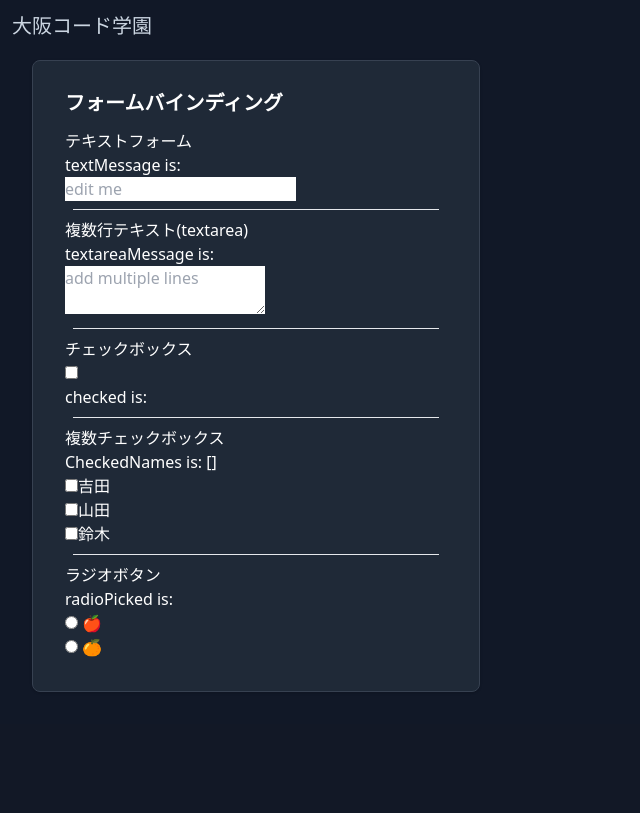
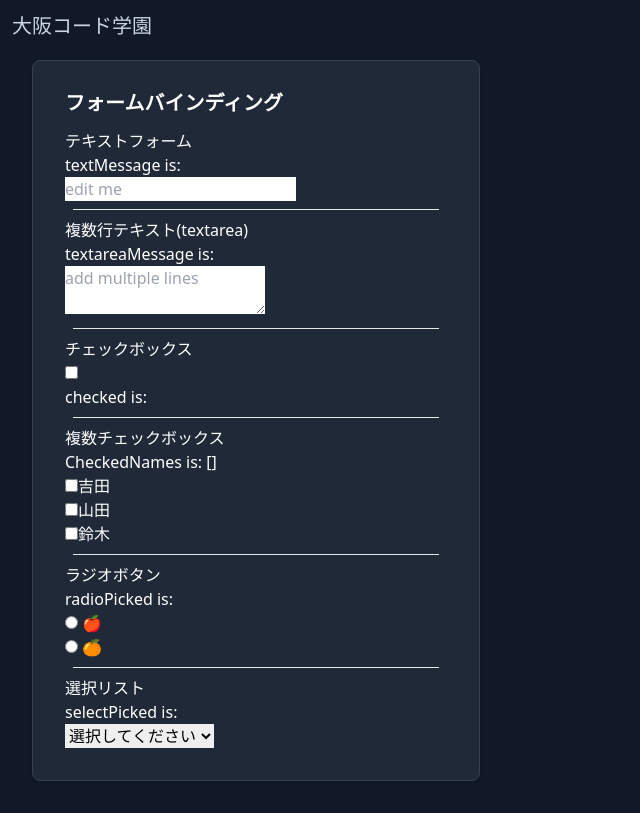
Before and after one commit to haruocode/nuxt-tutorials, a Nuxt app in the folder sec9/: page / in a window 1280 px wide. Shown: the whole page, without its empty margins (0-640 px from the left). Built offline with nearby package versions, Linux system fonts and the light colour scheme.

Commit message:
sec9 選択リストを追加

```diff
--- a/sec9/pages/index.vue
+++ b/sec9/pages/index.vue
@@ -46,6 +46,20 @@
         <input type="radio" value="orange" />
         <label> 🍊</label>
 
+        <hr />
+
+        <h2>選択リスト</h2>
+        <p>selectPicked is: {{ selectPicked }}</p>
+
+        <select>
+          <option value="">選択してください</option>
+          <option value="りんご🍎">りんご🍎</option>
+          <option value="みかん🍊">みかん🍊</option>
+          <option value="パイナップル🍍">パイナップル🍍</option>
+          <option value="ぶどう🍇">ぶどう🍇</option>
+          <option value="キウイ🥝">キウイ🥝</option>
+        </select>
+
       </FormContainer>
     </ContentsContainer>
   </div>
@@ -58,6 +72,7 @@ const textareaMessage = ref('') // テキストエリア
 const checked = ref(null) // チェックボックス
 const checkedNames = ref([]) // 複数チェックボックス
 const radioPicked = ref('') // ラジオボタン
+const selectPicked = ref('') // 選択リスト
 
 </script>
 
```
